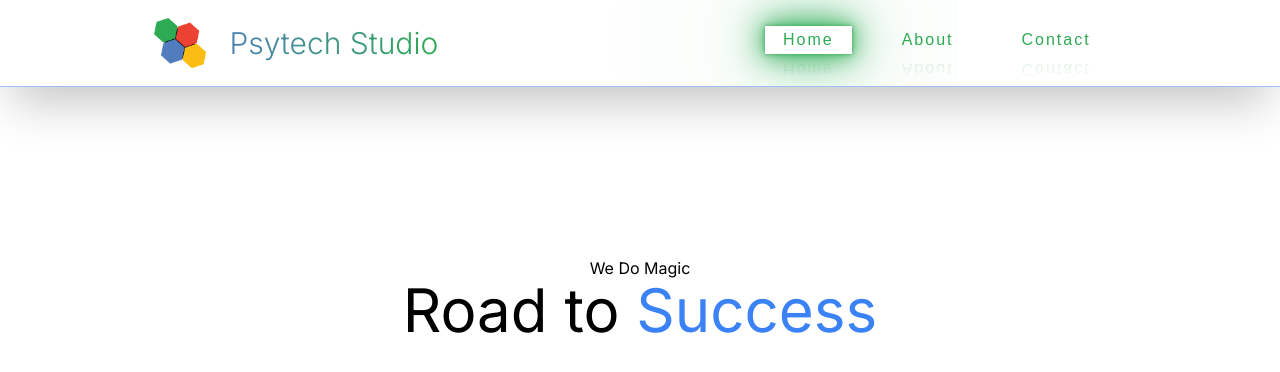
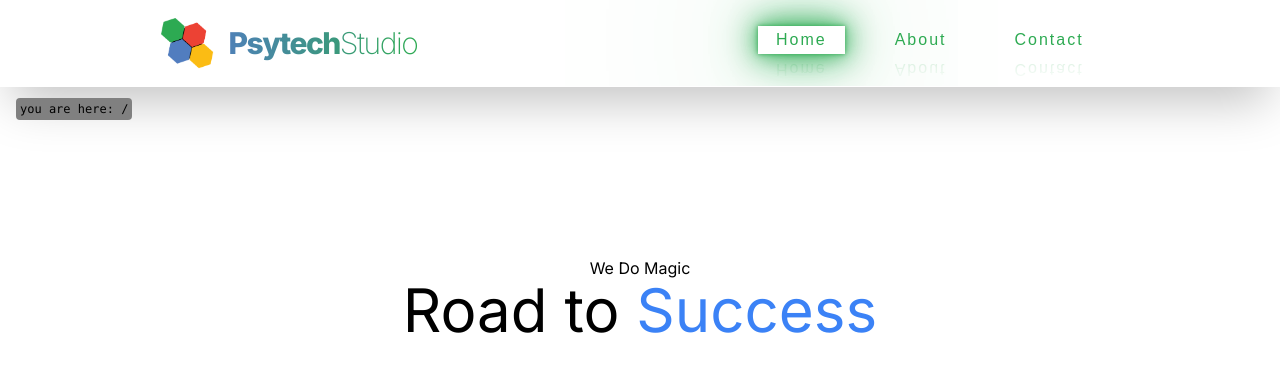
Before and after one commit to christiaan-fourie/psytech, a Next.js app: page / in a window 1280 px wide. Shown: the top 372 px of the page. Built offline with nearby package versions, Linux system fonts and the light colour scheme.

Commit message:
Update Header.jsx

```diff
--- a/components/Header/Header.jsx
+++ b/components/Header/Header.jsx
@@ -40,7 +40,7 @@ function Header() {
 
   return (
     <div className='fixed top-0 w-full backdrop-blur-sm shadow-2xl'>
-        <div className='flex justify-around items-center w-full py-4 border-b border-blue-500 border-opacity-50 overflow-hidden'>
+        <div className='flex justify-around items-center w-full py-4 border-b border-white border-opacity-50 overflow-hidden'>
                 {/* Dim the page */}
                 <div className='flex items-center'>
                     <Image
@@ -51,8 +51,8 @@ function Header() {
                         height={50}
                         priority
                     />
-                    <Link href='/' className="pl-6 text-3xl font-light hover:cursor-pointer bg-clip-text text-transparent bg-gradient-to-r from-[#517dbf] to-[#2daa52]">
-                        Psytech <span>Studio</span>
+                    <Link href='/' className="pl-4 tracking-tighter text-3xl font-extrabold hover:cursor-pointer bg-clip-text text-transparent bg-gradient-to-r from-[#517dbf] to-[#2daa52]">
+                        Psytech<span className='font-extralight'>Studio</span>
                     </Link>
                 </div>
                 <div className='flex items-center'>
@@ -126,6 +126,10 @@ function Header() {
                     )}
                 </div>
             </div>
+            <div className='absolute px-4 py-2 bg-transparent'>
+                {/* Show the current path */}
+                <code className='text-center text-xs my-2 p-1 rounded w-[60px]'>you are here: <span className=''>{window.location.pathname}</span></code>
+            </div>
     </div>
 
   )
```
